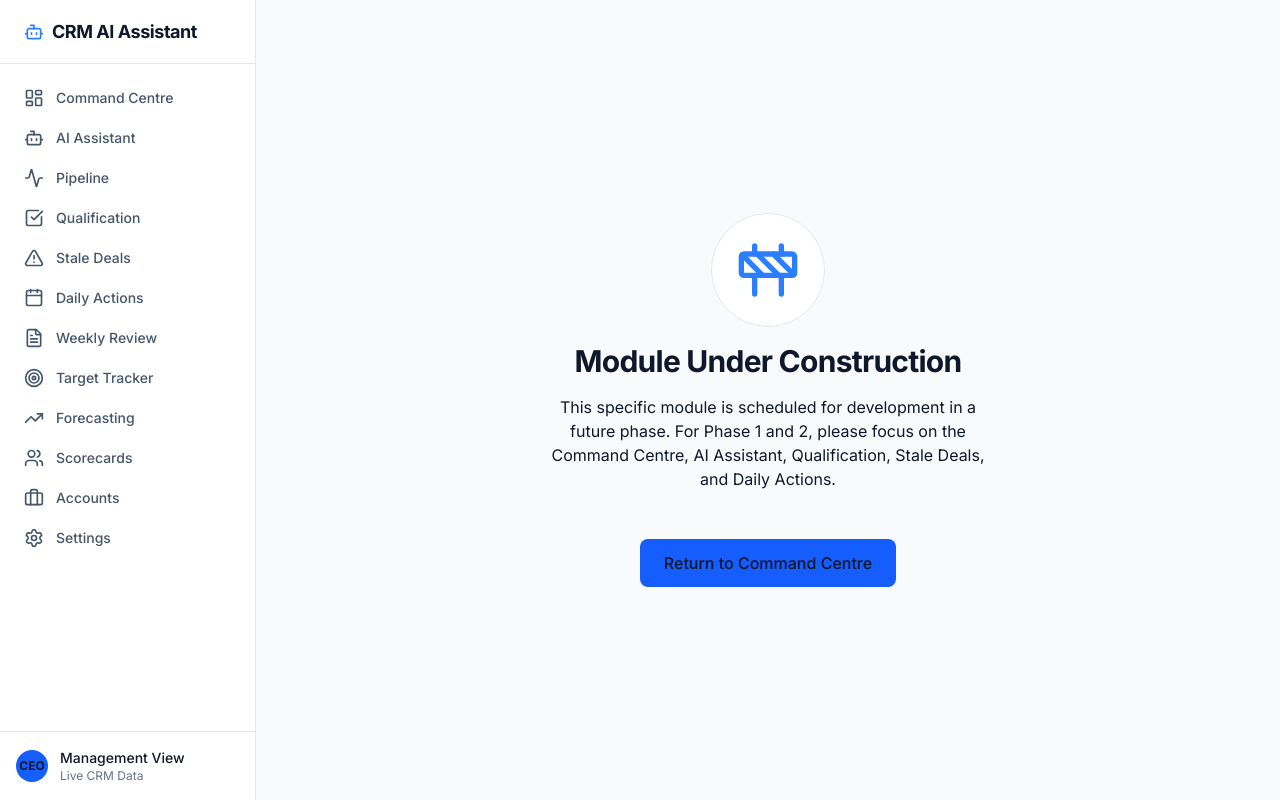
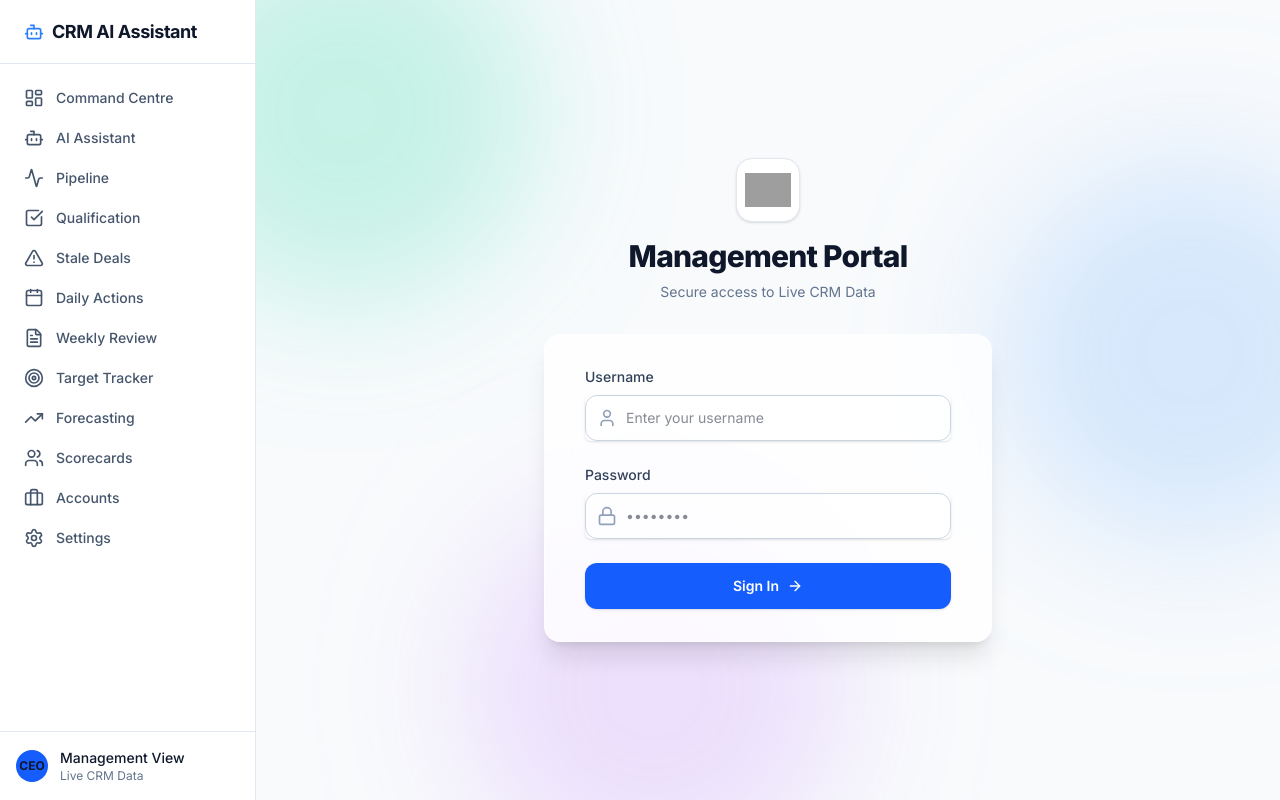
Before and after one commit to safnilz/Reclaim-AI, a Next.js app: page /login in a window 1280 px wide. Before the commit this address had no page. Built offline with nearby package versions, Linux system fonts and the light colour scheme; grey boxes are pictures that could not be loaded.

Commit message:
feat: custom login page with cookie-based auth

```diff
--- /dev/null
+++ b/src/app/api/auth/login/route.js
@@ -0,0 +1,26 @@
+import { NextResponse } from 'next/server';
+import { cookies } from 'next/headers';
+
+export async function POST(req) {
+  try {
+    const { username, password } = await req.json();
+
+    if (username === 'ehfaaz_mgmt' && password === 'EhfaazDirector2026!$') {
+      const cookieStore = await cookies();
+
+      cookieStore.set('ehfaaz_mgmt_session', 'authenticated', {
+        httpOnly: true,
+        secure: process.env.NODE_ENV === 'production',
+        sameSite: 'lax',
+        maxAge: 60 * 60 * 24 * 7, // 1 week
+        path: '/',
+      });
+
+      return NextResponse.json({ success: true });
+    }
+
+    return NextResponse.json({ error: 'Invalid credentials' }, { status: 401 });
+  } catch (error) {
+    return NextResponse.json({ error: 'Internal Server Error' }, { status: 500 });
+  }
+}
--- /dev/null
+++ b/src/app/login/page.js
@@ -0,0 +1,129 @@
+"use client";
+
+import { useState } from 'react';
+import { useRouter } from 'next/navigation';
+import { Bot, Lock, User, AlertCircle, ArrowRight } from 'lucide-react';
+import Image from 'next/image';
+
+export default function LoginPage() {
+  const [username, setUsername] = useState('');
+  const [password, setPassword] = useState('');
+  const [error, setError] = useState('');
+  const [loading, setLoading] = useState(false);
+  const router = useRouter();
+
+  const handleLogin = async (e) => {
+    e.preventDefault();
+    setLoading(true);
+    setError('');
+
+    try {
+      const res = await fetch('/api/auth/login', {
+        method: 'POST',
+        headers: { 'Content-Type': 'application/json' },
+        body: JSON.stringify({ username, password }),
+      });
+
+      if (res.ok) {
+        router.push('/');
+        router.refresh();
+      } else {
+        setError('Invalid username or password');
+      }
+    } catch (err) {
+      setError('An error occurred during login');
+    } finally {
+      setLoading(false);
+    }
+  };
+
+  return (
+    <div className="min-h-screen bg-slate-50 flex flex-col justify-center py-12 sm:px-6 lg:px-8 relative overflow-hidden">
+      {/* Decorative background blobs */}
+      <div className="absolute top-[-10%] left-[-10%] w-96 h-96 bg-emerald-400 rounded-full mix-blend-multiply filter blur-3xl opacity-20 animate-blob"></div>
+      <div className="absolute top-[20%] right-[-10%] w-96 h-96 bg-blue-400 rounded-full mix-blend-multiply filter blur-3xl opacity-20 animate-blob animation-delay-2000"></div>
+      <div className="absolute bottom-[-10%] left-[20%] w-96 h-96 bg-purple-400 rounded-full mix-blend-multiply filter blur-3xl opacity-20 animate-blob animation-delay-4000"></div>
+
+      <div className="sm:mx-auto sm:w-full sm:max-w-md relative z-10">
+        <div className="flex justify-center flex-col items-center">
+          <div className="h-16 w-16 bg-white rounded-2xl shadow-sm border border-slate-200 flex items-center justify-center mb-4 relative overflow-hidden p-2">
+             <Image src="/icon.png" alt="Ehfaaz Logo" width={64} height={64} className="object-contain" />
+          </div>
+          <h2 className="text-center text-3xl font-extrabold text-slate-900 tracking-tight">
+            Management Portal
+          </h2>
+          <p className="mt-2 text-center text-sm text-slate-500">
+            Secure access to Live CRM Data
+          </p>
+        </div>
+      </div>
+
+      <div className="mt-8 sm:mx-auto sm:w-full sm:max-w-md relative z-10">
+        <div className="bg-white/80 backdrop-blur-xl py-8 px-4 shadow-xl sm:rounded-2xl sm:px-10 border border-white/50">
+          <form className="space-y-6" onSubmit={handleLogin}>
+
+            {error && (
+              <div className="bg-red-50 border-l-4 border-red-500 p-4 rounded-md flex items-start gap-3">
+                <AlertCircle className="w-5 h-5 text-red-500 mt-0.5" />
+                <p className="text-sm text-red-700">{error}</p>
+              </div>
+            )}
+
+            <div>
+              <label htmlFor="username" className="block text-sm font-medium text-slate-700">
+                Username
+              </label>
+              <div className="mt-2 relative rounded-md shadow-sm">
+                <div className="absolute inset-y-0 left-0 pl-3 flex items-center pointer-events-none">
+                  <User className="h-5 w-5 text-slate-400" />
+                </div>
+                <input
+                  id="username"
+                  name="username"
+                  type="text"
+                  required
+                  value={username}
+                  onChange={(e) => setUsername(e.target.value)}
+                  className="block w-full pl-10 pr-3 py-3 border border-slate-300 rounded-xl focus:ring-blue-500 focus:border-blue-500 sm:text-sm bg-white/50 transition-colors"
+                  placeholder="Enter your username"
+                />
+              </div>
+            </div>
+
+            <div>
+              <label htmlFor="password" className="block text-sm font-medium text-slate-700">
+                Password
+              </label>
+              <div className="mt-2 relative rounded-md shadow-sm">
+                <div className="absolute inset-y-0 left-0 pl-3 flex items-center pointer-events-none">
+                  <Lock className="h-5 w-5 text-slate-400" />
+                </div>
+                <input
+                  id="password"
+                  name="password"
+                  type="password"
+                  required
+                  value={password}
+                  onChange={(e) => setPassword(e.target.value)}
+                  className="block w-full pl-10 pr-3 py-3 border border-slate-300 rounded-xl focus:ring-blue-500 focus:border-blue-500 sm:text-sm bg-white/50 transition-colors"
+                  placeholder="••••••••"
+                />
+              </div>
+            </div>
+
+            <div>
+              <button
+                type="submit"
+                disabled={loading}
+                className="w-full flex justify-center items-center gap-2 py-3 px-4 border border-transparent rounded-xl shadow-sm text-sm font-semibold text-white bg-blue-600 hover:bg-blue-700 focus:outline-none focus:ring-2 focus:ring-offset-2 focus:ring-blue-500 disabled:opacity-50 disabled:cursor-not-allowed transition-all"
+              >
+                {loading ? 'Authenticating...' : 'Sign In'}
+                {!loading && <ArrowRight className="w-4 h-4" />}
+              </button>
+            </div>
+          </form>
+        </div>
+      </div>
+    </div>
+  );
+}
--- a/src/middleware.js
+++ /dev/null
@@ -1,37 +0,0 @@
-import { NextResponse } from 'next/server';
-
-export function middleware(req) {
-  // Read the Authorization header
-  const basicAuth = req.headers.get('authorization');
-
-  if (basicAuth) {
-    const authValue = basicAuth.split(' ')[1];
-    const [user, pwd] = atob(authValue).split(':');
-
-    // Strong credentials for Management View
-    if (user === 'ehfaaz_mgmt' && pwd === 'EhfaazDirector2026!$') {
-      return NextResponse.next();
-    }
-  }
-
-  // If not authenticated, request Basic Auth
-  return new NextResponse('Authentication required to view Live CRM Data', {
-    status: 401,
-    headers: {
-      'WWW-Authenticate': 'Basic realm="Ehfaaz Management Secure Area"',
-    },
-  });
-}
-
-// Ensure middleware only runs on actual pages and api routes, ignoring static files
-export const config = {
-  matcher: [
-    /*
-     * Match all request paths except for the ones starting with:
-     * - _next/static (static files)
-     * - _next/image (image optimization files)
-     * - favicon.ico, icon.png (favicon file)
-     */
-    '/((?!_next/static|_next/image|favicon.ico|icon.png).*)',
-  ],
-};
--- /dev/null
+++ b/src/proxy.js
@@ -0,0 +1,35 @@
+import { NextResponse } from 'next/server';
+
+export function proxy(request) {
+  const { pathname } = request.nextUrl;
+
+  // Allow access to login page and authentication API without cookie
+  if (pathname === '/login' || pathname.startsWith('/api/auth')) {
+    return NextResponse.next();
+  }
+
+  // Check for our custom auth cookie
+  const authCookie = request.cookies.get('ehfaaz_mgmt_session');
+
+  if (authCookie && authCookie.value === 'authenticated') {
+    return NextResponse.next();
+  }
+
+  // If not authenticated, redirect to the custom login page
+  const url = request.nextUrl.clone();
+  url.pathname = '/login';
+  return NextResponse.redirect(url);
+}
+
+// Ensure proxy only runs on actual pages and api routes, ignoring static files
+export const config = {
+  matcher: [
+    /*
+     * Match all request paths except for the ones starting with:
+     * - _next/static (static files)
+     * - _next/image (image optimization files)
+     * - favicon.ico, icon.png (favicon file)
+     */
+    '/((?!_next/static|_next/image|favicon.ico|icon.png).*)',
+  ],
+};
```
